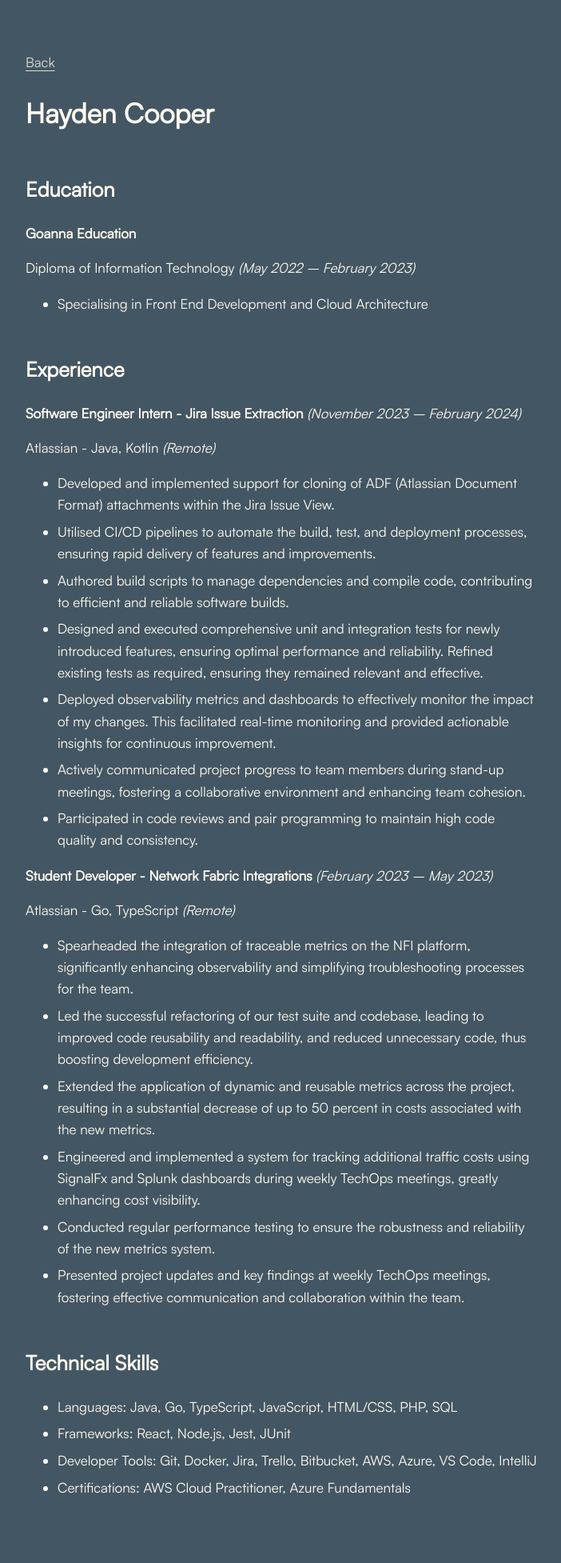
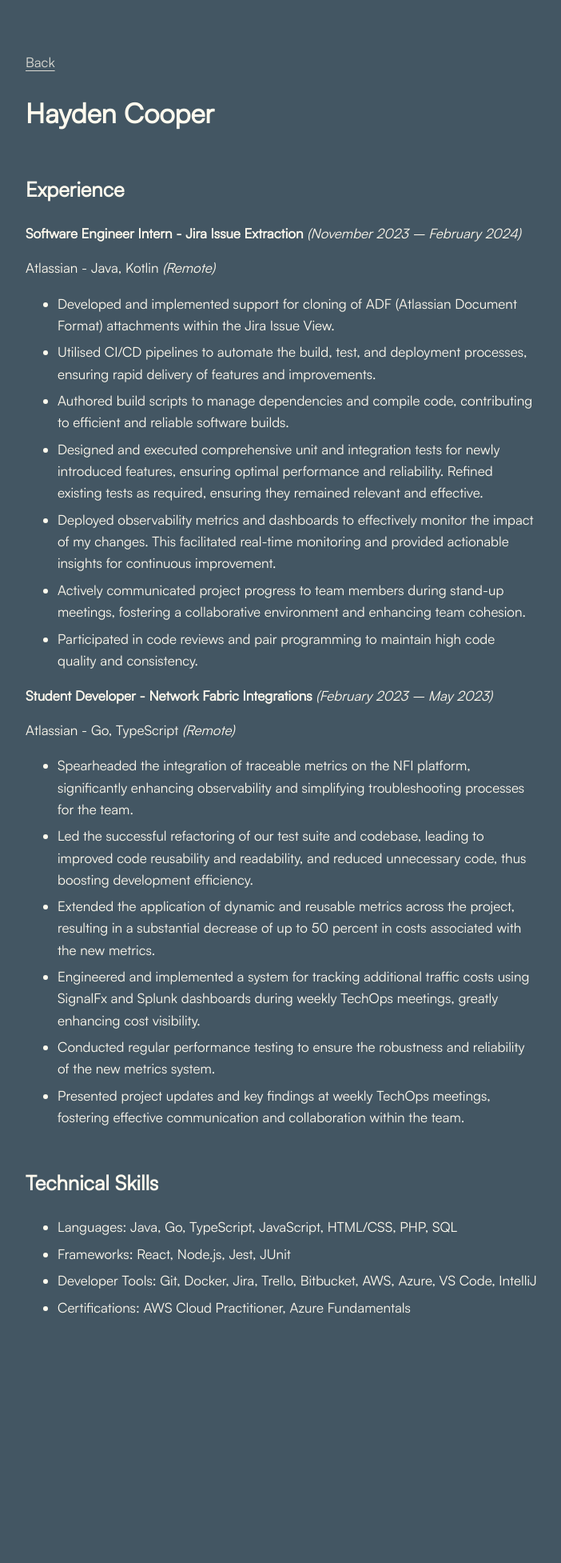
Before and after one commit to haydencooper/haydencooper.github.io, a Jekyll site: the page built from resume.md, in a window 1280 px wide. Shown: the whole page at 80% size, without its empty margins (288-990 px from the left). Built offline with Jekyll 4.4.1, drawn with Linux system fonts in a browser that asks for light colours; after the commit the page ends 1729 px from its top, so only the background shows below that.

Commit message:
modernise

```diff
--- a/resume.md
+++ b/resume.md
@@ -2,14 +2,6 @@
 layout: page
 title: "Hayden Cooper"
 ---
-## Education
-
-**Goanna Education**
-
-Diploma of Information Technology *(May  2022 – February  2023)*
-
-- Specialising in Front End Development and Cloud Architecture
-
 ## Experience
 
 **Software Engineer Intern - Jira Issue Extraction** *(November  2023 – February  2024)*
```
